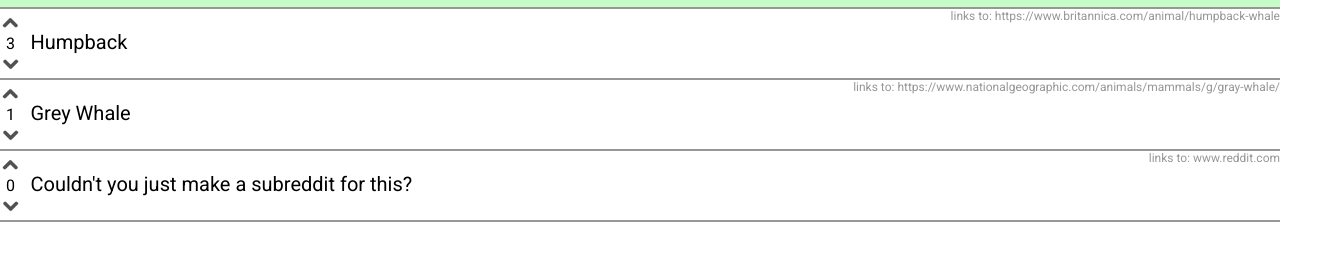
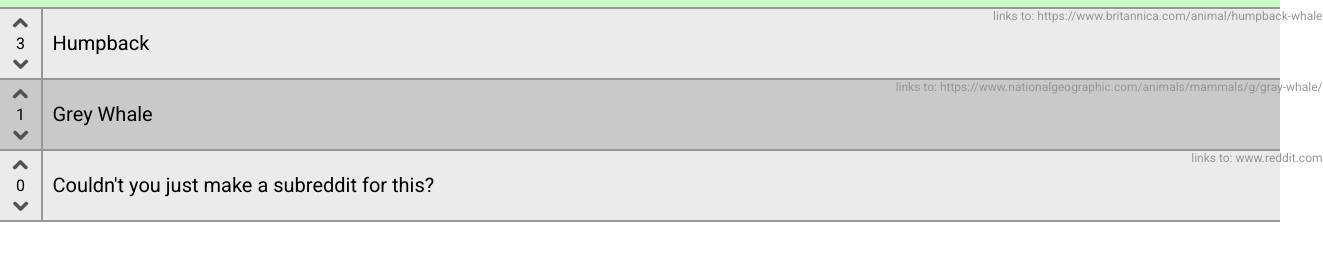
Before and after one commit to samvschantz/React-Reddit-Clone, a React app: page / in a window 1280 px wide. Shown: the part 81-342 px from the top of the page, 1323 px wide, since content can reach past the window. Built offline with nearby package versions, Linux system fonts and the light colour scheme.

Commit message:
Styling passable for now
Styling passable. Noticed bug on addlinks that causes link to display twice on update. Once as the info is being entered and again when the form is submitted.

```diff
--- a/src/HomePage.jsx
+++ b/src/HomePage.jsx
@@ -100,7 +100,8 @@ export default class HomePage extends Component {
     evt.preventDefault();
     const newLink = {
       title: this.state.title,
-      link: this.state.link
+      link: this.state.link,
+      votes: 0
     };
 
     let newArray = [newLink, ...this.state.links];
--- a/src/LinkDisplay.jsx
+++ b/src/LinkDisplay.jsx
@@ -5,7 +5,7 @@ export const LinkDisplay = props => {
   let displayedLinks = <div />;
   if (props.links) {
     displayedLinks = props.links.map((link, i) => (
-      <div className="displayedLink" key={i}>
+      <div className="displayedLink">
         <div className="votingBlock">
           <img
             className="upvote"
@@ -22,7 +22,9 @@ export const LinkDisplay = props => {
           />
         </div>
         <a href={link.link}>
-          <div className="linkTitle">{link.title}</div>
+          <div className="linkInfo" key={i}>
+            <div className="linkTitle">{link.title}</div>
+          </div>
           <div className="linkLink">links to: {link.link}</div>
         </a>
       </div>
--- a/src/styles.css
+++ b/src/styles.css
@@ -50,6 +50,7 @@ body {
 }
 
 .linkEntry {
+  z-index: 1;
   position: absolute;
   left: 50%;
   transform: translateX(-50%);
@@ -80,8 +81,8 @@ body {
 
 .votingBlock {
   display: inline-block;
-  margin-top: 5px;
-  margin-bottom: 5px;
+  padding: 5px 10px;
+  border-right: 2px solid #979797;
 }
 
 .votingBlock img {
@@ -102,6 +103,7 @@ body {
 .displayedLink {
   font-family: Roboto;
   border-bottom: 2px solid #979797;
+  height: 69px;
 }
 
 .numVotes {
@@ -113,6 +115,7 @@ body {
   margin-left: 10px;
   font-size: 20px;
   color: black;
+  margin-top: 22px;
 }
 
 .linkLink {
@@ -121,3 +124,21 @@ body {
   margin-top: 0px;
   font-size: 12px;
 }
+
+.displayedLink:nth-child(odd) {
+  background-color: #ebebeb;
+}
+
+.displayedLink:nth-child(even) {
+  background-color: #c9c9c9;
+}
+
+.linkInfo {
+  display: inline-block;
+}
+
+.displayedLink a {
+  position: absolute;
+  width: 100%;
+  height: 69px;
+}
```
